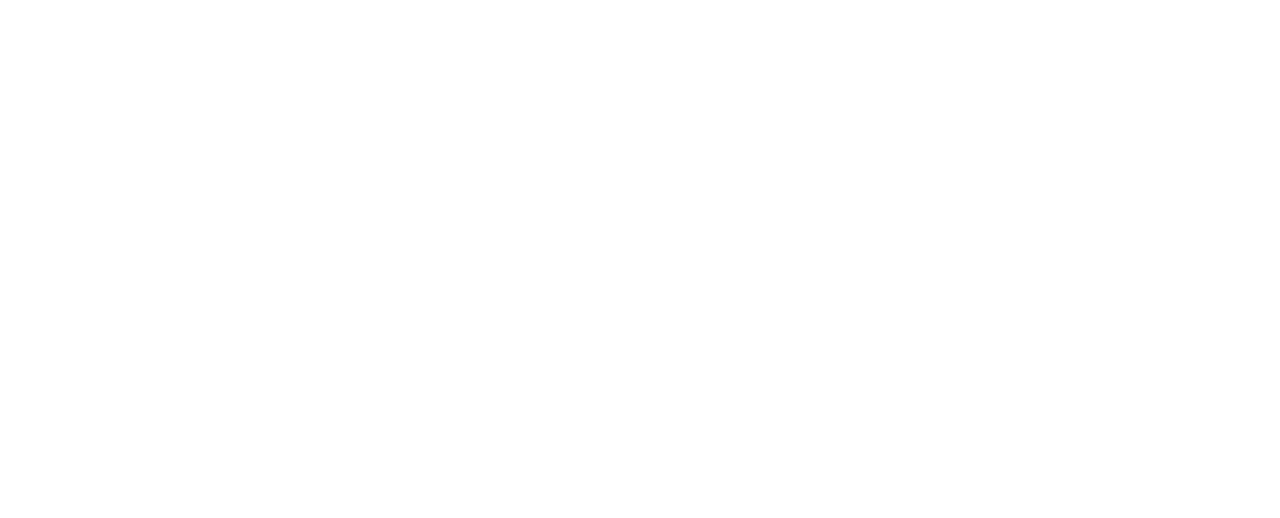
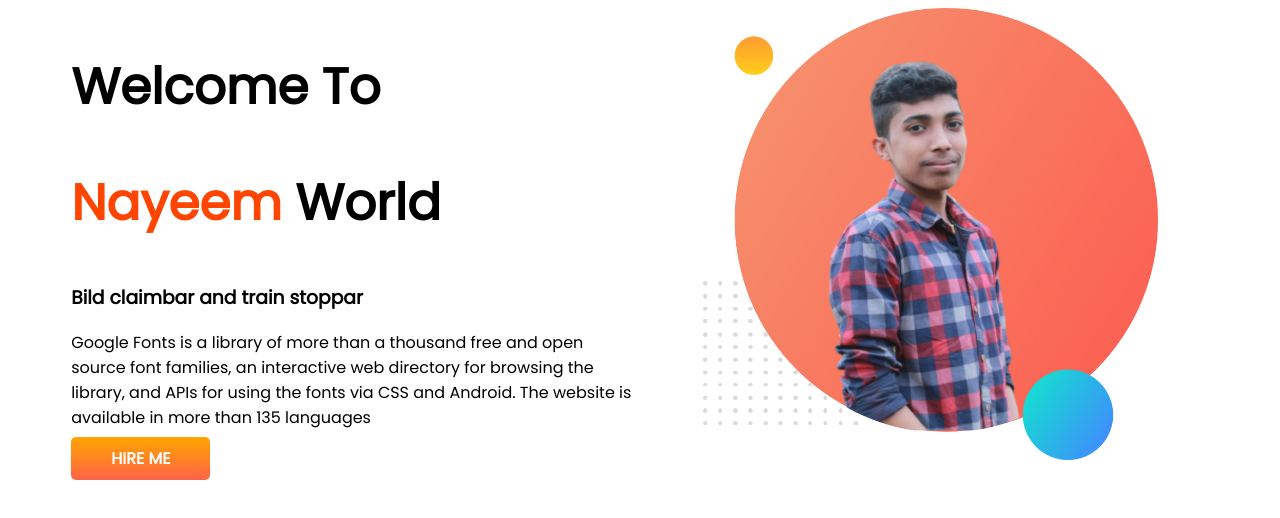
Before and after one commit to nayeem154/developer-portfolio, a plain HTML site: page developer-portfolio/index.html in a window 1280 px wide. Drawn offline with Linux system fonts and the light colour scheme.

Commit message:
half commit

```diff
--- a/developer-portfolio/index.html
+++ b/developer-portfolio/index.html
@@ -1,15 +1,34 @@
 <!DOCTYPE html>
 <html lang="en">
+
 <head>
     <meta charset="UTF-8">
     <meta http-equiv="X-UA-Compatible" content="IE=edge">
     <meta name="viewport" content="width=device-width, initial-scale=1.0">
     <title>Nayeem Portfolio</title>
+    <link rel="preconnect" href="https://fonts.googleapis.com">
+    <link rel="preconnect" href="https://fonts.gstatic.com" crossorigin>
+    <link href="https://fonts.googleapis.com/css2?family=Poppins&display=swap" rel="stylesheet">
 
     <link rel="stylesheet" href="style.css">
 
 </head>
+
 <body>
+    <section>
+
+        <div class="half-width">
+            <h1>Welcome To</h1>
+            <h1><span class="nc">Nayeem</span> World</h1>
+            <h3>Bild claimbar and train stoppar</h3>
+            <p>Google Fonts is a library of more than a thousand free and open source font families, an interactive web
+                directory for browsing the library, and APIs for using the fonts via CSS and Android. The website is
+                available in more than 135 languages</p>
+            <a class="link-button" target="_blank" href="https://fonts.google.com/">HIRE ME</a>
+        </div>
+        <div class="half-width"><img src="mypic/my-bg.png" alt=""></div>
+    </section>
 
 </body>
+
 </html>
--- a/developer-portfolio/style.css
+++ b/developer-portfolio/style.css
@@ -0,0 +1,27 @@
+body{
+    font-family: 'Poppins', sans-serif;
+}
+h1{
+    font-size: 50px;
+}
+.nc{
+    color: orangered;
+}
+section{
+    display: flex;
+}
+.half-width{
+    width: 50%;
+    padding-left: 5%;
+}
+.half-width img{
+    width: 80%;
+}
+.link-button{
+    text-decoration: none;
+    background-image: linear-gradient(orange,tomato);
+    padding: 10px 40px;
+    border-radius: 5px;
+    color: white;
+    font-weight: 700;
+}
```
Also changed, not shown: developer-portfolio/images/dream-bg.png (added), developer-portfolio/images/exp-bg.png (added), developer-portfolio/images/jhankar.png (added), developer-portfolio/images/jhankar2.png (added), developer-portfolio/images/my-bg.png (added), developer-portfolio/images/my-bg2.png (added), developer-portfolio/images/top-banner.png (added), developer-portfolio/mypic/20180205053459_IMG_3025.JPG (added), developer-portfolio/mypic/20180205053856_IMG_3032.JPG (added), developer-portfolio/mypic/20180208013302_IMG_3238.JPG (added), developer-portfolio/mypic/my-bg.png (added), 1 other file.
